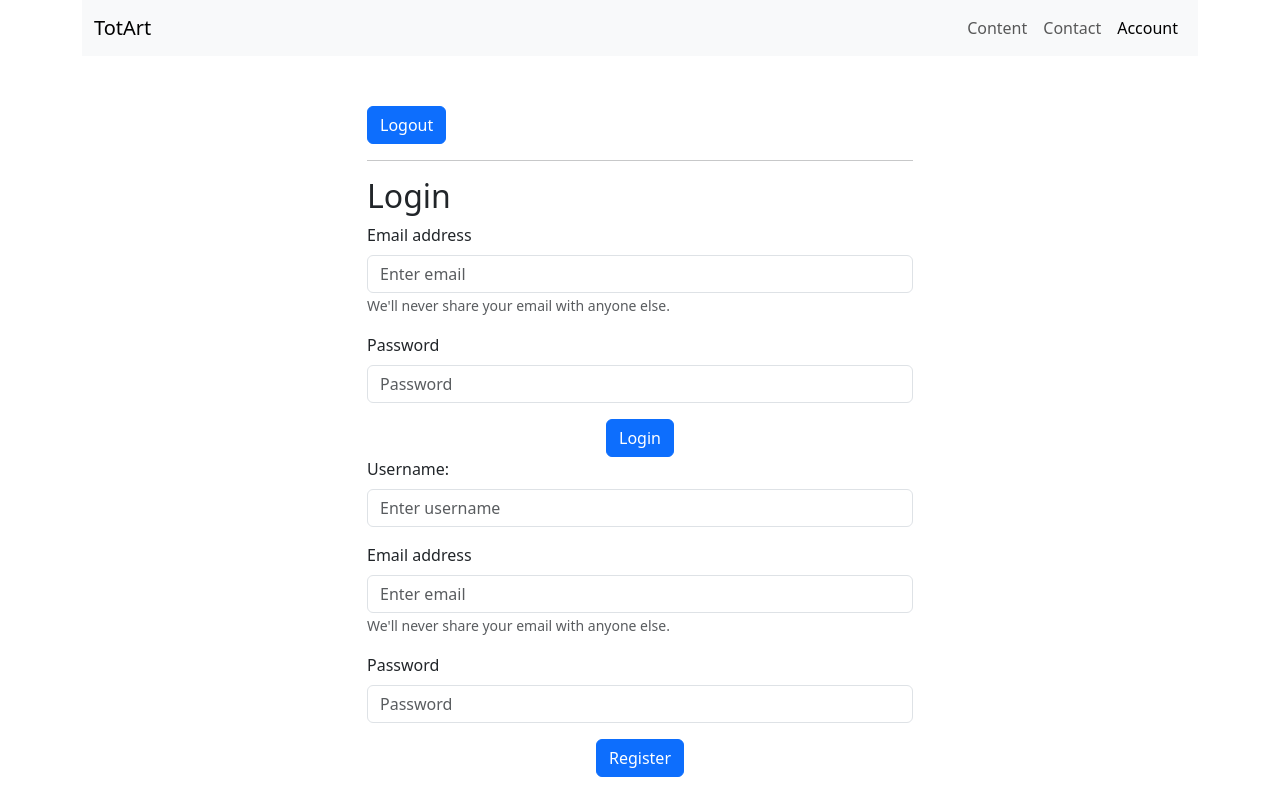
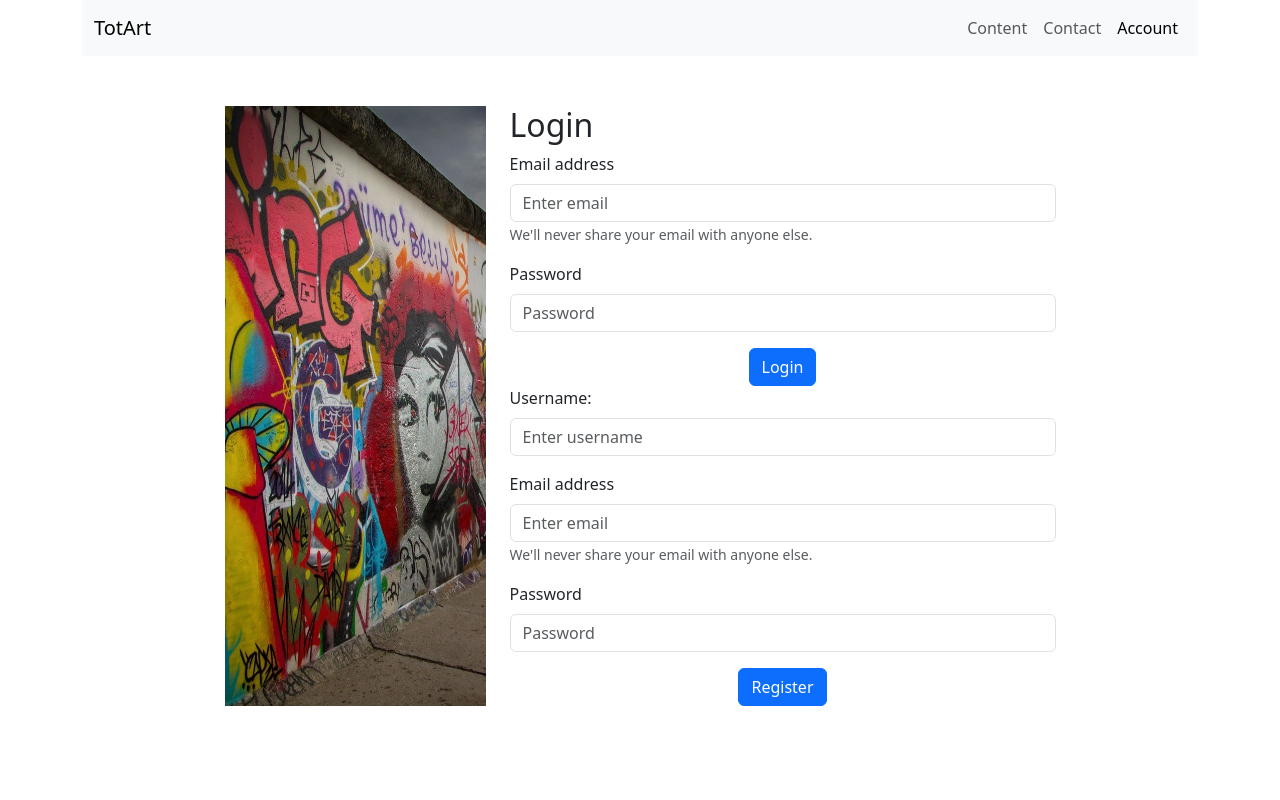
Before and after one commit to RZajacc/totArt, a React (Vite) app in the folder client/: page /account in a window 1280 px wide. Built offline with nearby package versions, Linux system fonts and the light colour scheme; the HTML template or start-up script is replaced by a standard one.

Commit message:
delegated upload image to a separate component as it will be used later to update users default image but not at the stage of registering a new account

```diff
--- a/client/src/components/Login.tsx
+++ b/client/src/components/Login.tsx
@@ -84,7 +84,6 @@ function Login() {
 
   return (
     <div>
-      <hr />
       <h2>Login</h2>
       <div>
         <Form onSubmit={handleSubmitLogin}>
--- a/client/src/components/Register.tsx
+++ b/client/src/components/Register.tsx
@@ -1,5 +1,5 @@
 import { Button, Form } from "react-bootstrap";
-import { ChangeEvent, FormEvent, useEffect, useState } from "react";
+import { ChangeEvent, FormEvent, useState } from "react";
 import { User } from "../types/types";
 
 function Register() {
--- /dev/null
+++ b/client/src/styles/accountPage.css
@@ -0,0 +1,8 @@
+.userAuthContainer {
+    margin-top: 50px;
+}
+
+.berlin_wall_theme {
+    width: 100%;
+    height: 100%;
+}
--- a/client/src/views/Account.tsx
+++ b/client/src/views/Account.tsx
@@ -3,39 +3,10 @@ import { Button, Col, Container, Row } from "react-bootstrap";
 import Login from "../components/Login";
 import Register from "../components/Register";
 
+import "../styles/accountPage.css";
+
 function Account() {
   const [userLogged, setUserLogged] = useState(false);
-
-  // const [selectedFile, setSelectedFile] = useState<File | string>("");
-
-  // // *-----------HANDLE INCOMING DATA---------------------------
-  // const handleFileInput = (e: ChangeEvent<HTMLInputElement>) => {
-  //   setSelectedFile(e.target.files ? e.target.files[0] : "");
-  // };
-
-  // // *-----------SUBMITTING A FILE-----------------------------
-  // const handleFileSubmit = async (e: FormEvent<HTMLFormElement>) => {
-  //   e.preventDefault();
-
-  //   const formdata = new FormData();
-  //   formdata.append("userImage", selectedFile);
-
-  //   const requestOptions = {
-  //     method: "POST",
-  //     body: formdata,
-  //   };
-
-  //   try {
-  //     const response = await fetch(
-  //       "http://localhost:5000/api/users/imageUpload",
-  //       requestOptions
-  //     );
-  //     const result = (await response.json()) as UserImage;
-  //     setNewUser({ ...newUser, userImage: result.userImage });
-  //   } catch (error) {
-  //     console.log(error);
-  //   }
-  // };
 
   // * -----------LOGGING IN--------------------
   const isUserLoggedIn = () => {
@@ -43,10 +14,10 @@ function Account() {
     return token ? true : false;
   };
 
-  const logout = () => {
-    localStorage.removeItem("token");
-    setUserLogged(false);
-  };
+  // const logout = () => {
+  //   localStorage.removeItem("token");
+  //   setUserLogged(false);
+  // };
 
   useEffect(() => {
     const isLoggedIn = isUserLoggedIn();
@@ -59,35 +30,21 @@ function Account() {
     }
   }, [userLogged]);
 
-  // ? ----------STYLING---------------------------
-  const containerStyle = {
-    marginTop: "50px",
-  };
-
   return (
     <>
-      <Container style={containerStyle}>
+      <Container className="userAuthContainer">
         <Row className="justify-content-center">
+          <Col xs={3}>
+            <img
+              src="../src/assets/berlin_wall_theme.jpg"
+              alt="Berlin wall photo"
+              className="berlin_wall_theme"
+            />
+          </Col>
+
           <Col xs={6}>
-            <Button onClick={logout}>Logout</Button>
+            {/* <Button onClick={logout}>Logout</Button> */}
 
-            {/* Submitting a file */}
-            {/* <Form onSubmit={handleFileSubmit}>
-              <Form.Group controlId="formFile" className="mb-3">
-                <Form.Label>Default file input example</Form.Label>
-                <Form.Control type="file" onChange={handleFileInput} />
-              </Form.Group>
-              <div className="text-center">
-                <Button variant="primary" type="submit">
-                  Submit
-                </Button>
-              </div>
-              {newUser.userImage && (
-                <div>
-                  <img src={newUser.userImage} alt="user-avatar-picture" />
-                </div>
-              )}
-            </Form> */}
             <Login />
             <Register />
           </Col>
```
Also changed, not shown: client/src/components/ImageUpload.tsx (added, +59 -0 lines), client/src/assets/berlin_wall_theme.jpg (added).
